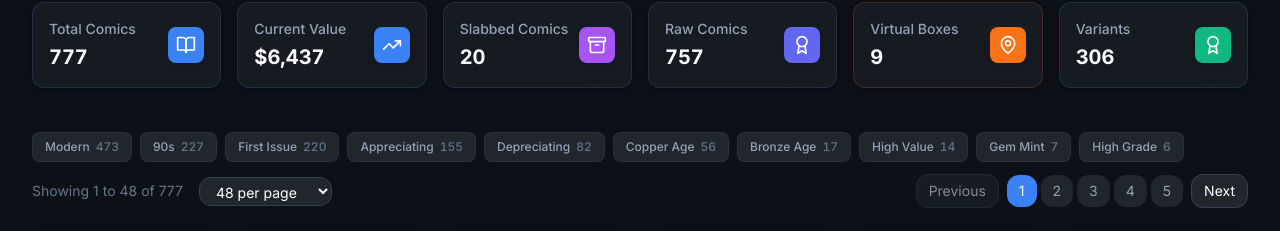
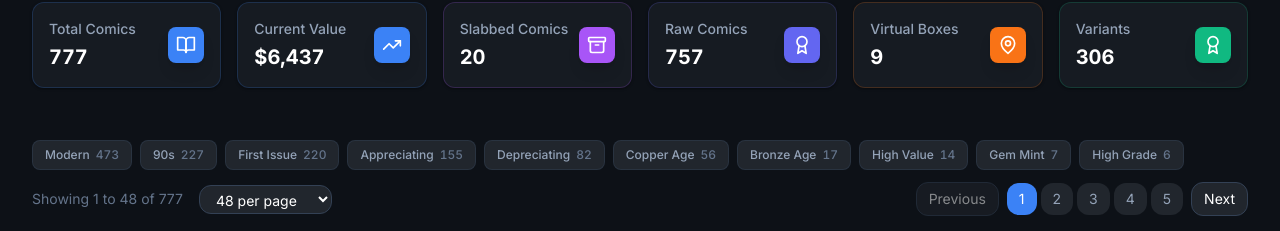
Before and after one commit to banastas/comics.banast.as, a React (Vite) app: page / in a window 1280 px wide. Shown: the part 142-373 px from the top of the page. Built offline with nearby package versions, Linux system fonts and the light colour scheme.

Commit message:
Update App.tsx

```diff
--- a/src/App.tsx
+++ b/src/App.tsx
@@ -697,7 +697,7 @@ function App() {
             </div>
 
             {/* Quick Filter Tags */}
-            <div className="flex items-center gap-2 flex-wrap py-3">
+            <div className="flex items-center gap-2 flex-wrap pt-5 pb-3">
               {allComputedTags
               .filter((tag) => (computedTagCounts.get(tag) || 0) >= 5)
               .slice(0, 10)
```
